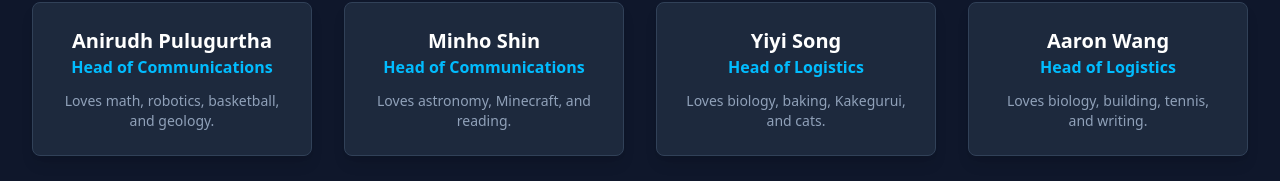
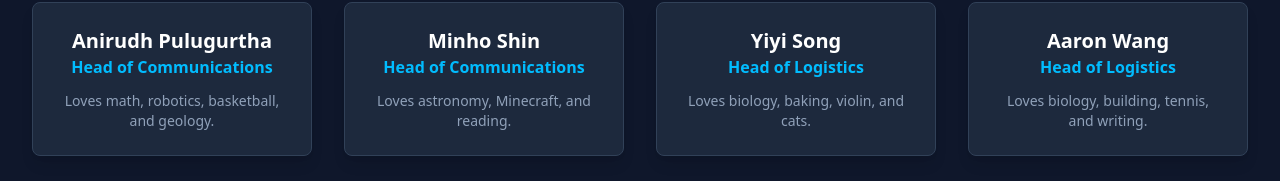
Before and after one commit to ak4774blog/abst-website, a React (Vite) app: page /about in a window 1280 px wide. Shown: the part 580-761 px from the top of the page. Built offline with nearby package versions, Linux system fonts and the light colour scheme.

Commit message:
changed yiyi thing

```diff
--- a/src/pages/AboutUs.jsx
+++ b/src/pages/AboutUs.jsx
@@ -9,7 +9,7 @@ const allMembers = {
   ryan: { id: 'ryan', name: 'Ryan Xia', role: 'Head of Coordination', shortBio: 'Loves earth science, chemistry, and reading.', longBio: 'Ryan is a student at Acton-Boxborough Regional High School. In his free time, he likes to explore topics in earth science and chemistry. He also enjoys reading and the pursuit of new knowledge.' },
   anirudh: { id: 'anirudh', name: 'Anirudh Pulugurtha', role: 'Head of Communications', shortBio: 'Loves math, robotics, basketball, and geology.', longBio: 'Anirudh is a student at Acton-Boxborough Regional High School. In his free time, he likes to work on robotics and explore geology. He also enjoys playing basketball and solving math problems.' },
   minho: { id: 'minho', name: 'Minho Shin', role: 'Head of Communications', shortBio: 'Loves astronomy, Minecraft, and reading.', longBio: 'Minho is a student at Acton-Boxborough Regional High School. In his free time, he enjoys exploring through astronomy and building in Minecraft. He also likes to read; especially manhua and manga.' },
-  yiyi: { id: 'yiyi', name: 'Yiyi Song', role: 'Head of Logistics', shortBio: 'Loves biology, baking, Kakegurui, and cats.', longBio: 'Yiyi is a student at Acton-Boxborough Regional High School. In her free time, she likes to study biology and bake new things. She also really, really loves cats.' },
+  yiyi: { id: 'yiyi', name: 'Yiyi Song', role: 'Head of Logistics', shortBio: 'Loves biology, baking, violin, and cats.', longBio: 'Yiyi is a student at Acton-Boxborough Regional High School. In her free time, she likes to study biology and bake new things. She also really, really loves cats.' },
   aaron: { id: 'aaron', name: 'Aaron Wang', role: 'Head of Logistics', shortBio: 'Loves biology, building, tennis, and writing.', longBio: 'Aaron is a student at Acton-Boxborough Regional High School. In his free time, he likes to learn about biology, earth science, and engineering. He also enjoys playing tennis and writing.' },
   helen: { id: 'helen', name: 'Helen Xia', role: 'Head of Branding & Design', shortBio: 'Loves graphic design, and creating visuals.', longBio: 'Helen is a student at Acton-Boxborough Regional High School. In her free time, she likes to practice her art and work on graphic design projects. She also enjoys creating strong branding and visuals for the team.' },
   ethan: { id: 'ethan', name: 'Ethan Li', role: 'Problem Writing Team' },
```
